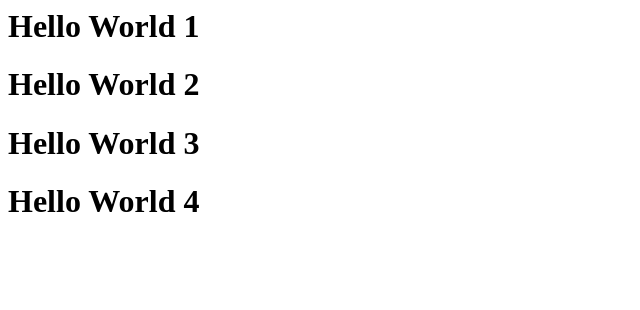
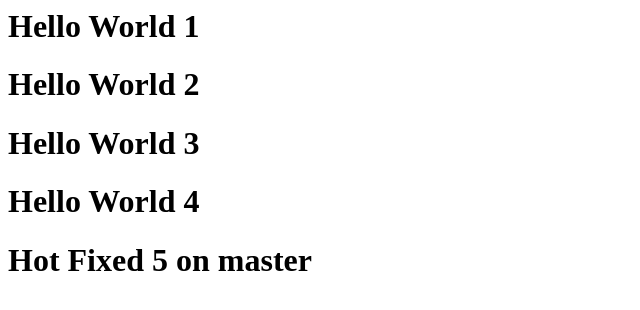
Before and after one commit to Thyreach/homework, a plain HTML site: page index.html in a window 1280 px wide. Shown: the whole page, without its empty margins (0-640 px from the left). Drawn offline with Linux system fonts and the light colour scheme.

Commit message:
hotfix 5 on master

```diff
--- a/index.html
+++ b/index.html
@@ -10,5 +10,6 @@
 		<h1>Hello World 2</h1>
 		<h1>Hello World 3</h1>
 		<h1>Hello World 4</h1>
+		<h1>Hot Fixed 5 on master</h1>
 	</body>
 </html>
```
